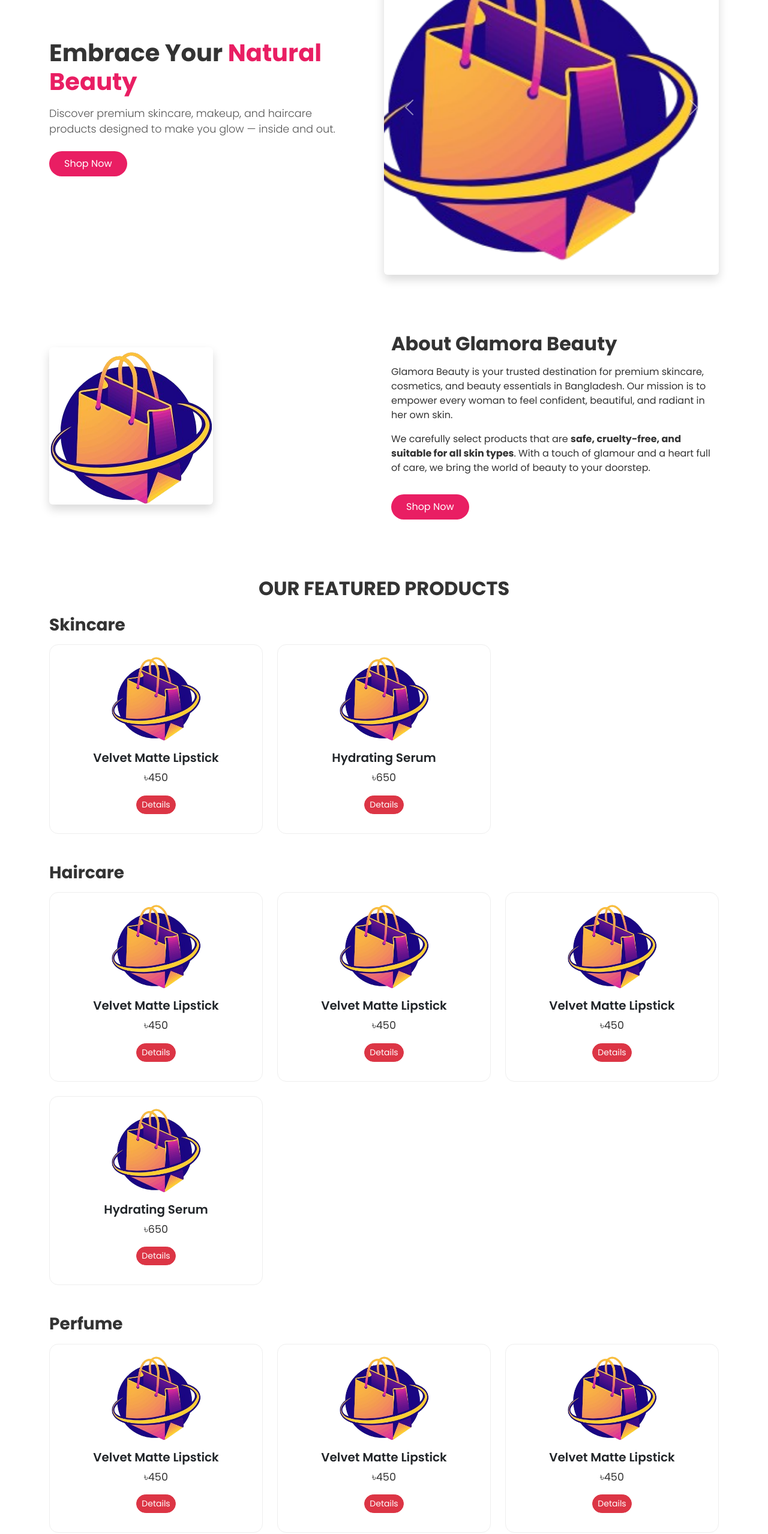
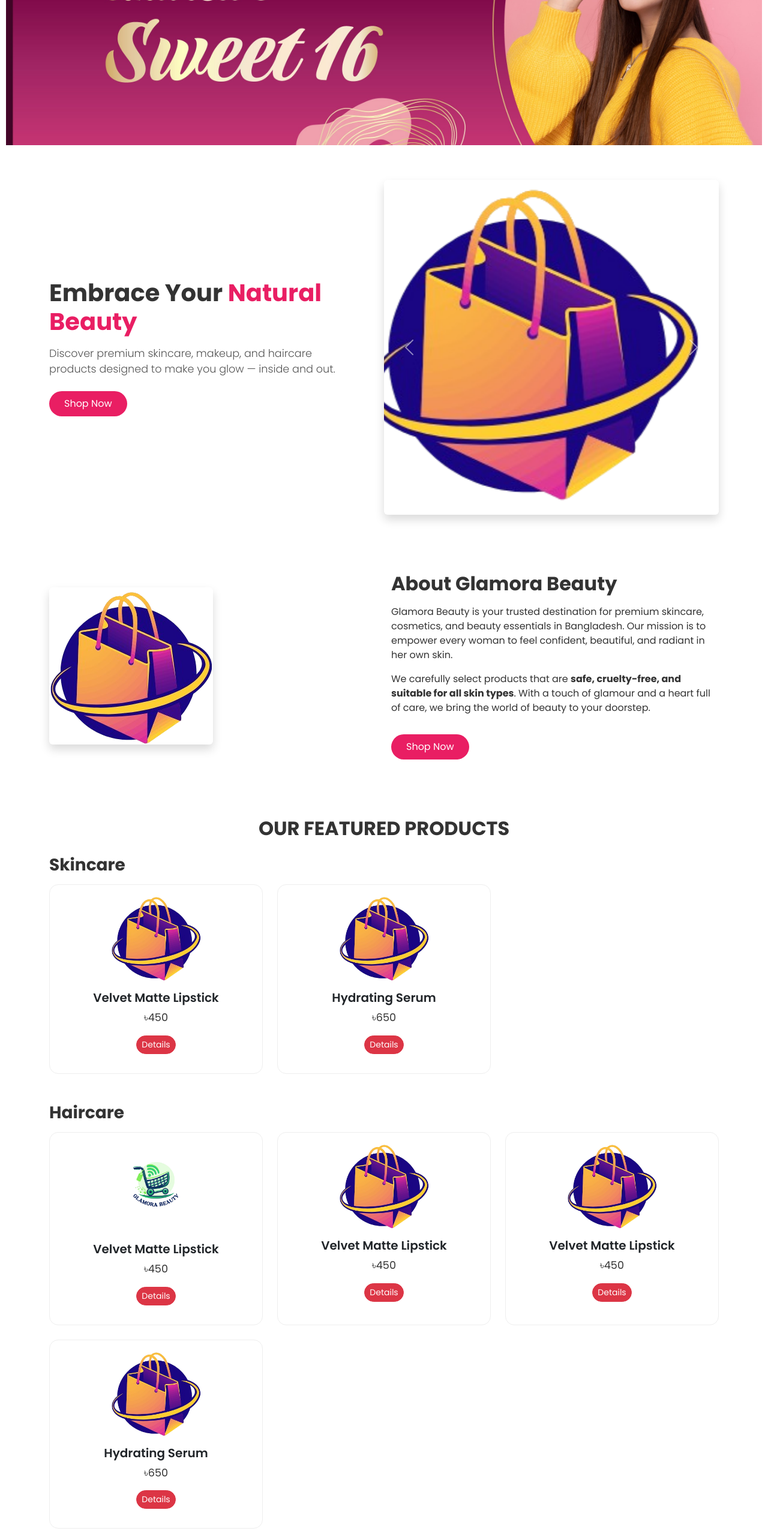
Before and after one commit to Dipto-Kanto-Das/Glamora-Beauty, a plain HTML site: page index.html in a window 1280 px wide. Shown: the part 240-2797 px from the top of the page at 60% size. Drawn offline with nearby package versions, Linux system fonts and the light colour scheme.

Commit message:
Everythig

```diff
--- a/index.html
+++ b/index.html
@@ -42,6 +42,9 @@
   </div>
 </nav>
 
+<div>
+   <img src="./assets/6661962.jpg" alt="" class="product-img">
+</div>
 
   <!-- Login/Register Modal -->
   <div class="modal fade" id="loginModal" tabindex="-1">
@@ -166,7 +169,7 @@
 
       <div class="col-md-4">
         <div class="card product-card h-100 text-center p-3">
-          <img src="./assets/Free-1.png" class="card-img-top mx-auto" alt="Velvet Matte Lipstick" style="max-width: 150px;">
+          <img src="./assets/Bristy 2.png" class="card-img-top mx-auto" alt="Velvet Matte Lipstick" style="max-width: 150px;">
           <div class="card-body">
             <h5 class="card-title">Velvet Matte Lipstick</h5>
             <p class="card-text">৳450</p>
@@ -211,7 +214,7 @@
 
       <div class="col-md-4">
         <div class="card product-card h-100 text-center p-3">
-          <img src="./assets/Free-1.png" class="card-img-top mx-auto" alt="Velvet Matte Lipstick" style="max-width: 150px;">
+          <img src="./assets/Clothes3333 (1).jpg" class="card-img-top mx-auto" alt="Velvet Matte Lipstick" style="max-width: 150px;">
           <div class="card-body">
             <h5 class="card-title">Velvet Matte Lipstick</h5>
             <p class="card-text">৳450</p>
@@ -221,7 +224,7 @@
       </div>
        <div class="col-md-4">
         <div class="card product-card h-100 text-center p-3">
-          <img src="./assets/Free-1.png" class="card-img-top mx-auto" alt="Velvet Matte Lipstick" style="max-width: 150px;">
+          <img src="./assets/Clothes333 (1).jpg" class="card-img-top mx-auto" alt="Velvet Matte Lipstick" style="max-width: 150px;">
           <div class="card-body">
             <h5 class="card-title">Velvet Matte Lipstick</h5>
             <p class="card-text">৳450</p>
@@ -231,7 +234,7 @@
       </div>
        <div class="col-md-4">
         <div class="card product-card h-100 text-center p-3">
-          <img src="./assets/Free-1.png" class="card-img-top mx-auto" alt="Velvet Matte Lipstick" style="max-width: 150px;">
+          <img src="./assets/Clothes-4 (1).jpg" class="card-img-top mx-auto" alt="Velvet Matte Lipstick" style="max-width: 150px;">
           <div class="card-body">
             <h5 class="card-title">Velvet Matte Lipstick</h5>
             <p class="card-text">৳450</p>
@@ -242,7 +245,7 @@
 
       <div class="col-md-4">
         <div class="card product-card h-100 text-center p-3">
-          <img src="./assets/Free-1.png" class="card-img-top mx-auto" alt="Product 2" style="max-width: 150px;">
+          <img src="./assets/Clothes-3 (1).jpg" class="card-img-top mx-auto" alt="Product 2" style="max-width: 150px;">
           <div class="card-body">
             <h5 class="card-title">Hydrating Serum</h5>
             <p class="card-text">৳650</p>
@@ -257,7 +260,7 @@
 
       <div class="col-md-4">
         <div class="card product-card h-100 text-center p-3">
-          <img src="./assets/Free-1.png" class="card-img-top mx-auto" alt="Velvet Matte Lipstick" style="max-width: 150px;">
+          <img src="./assets/beauty-1 (1).jpg" class="card-img-top mx-auto" alt="Velvet Matte Lipstick" style="max-width: 150px;">
           <div class="card-body">
             <h5 class="card-title">Velvet Matte Lipstick</h5>
             <p class="card-text">৳450</p>
@@ -267,7 +270,7 @@
       </div>
        <div class="col-md-4">
         <div class="card product-card h-100 text-center p-3">
-          <img src="./assets/Free-1.png" class="card-img-top mx-auto" alt="Velvet Matte Lipstick" style="max-width: 150px;">
+          <img src="./assets/Beauty & Personal Care-555 (1).jpg" class="card-img-top mx-auto" alt="Velvet Matte Lipstick" style="max-width: 150px;">
           <div class="card-body">
             <h5 class="card-title">Velvet Matte Lipstick</h5>
             <p class="card-text">৳450</p>
@@ -277,7 +280,7 @@
       </div>
        <div class="col-md-4">
         <div class="card product-card h-100 text-center p-3">
-          <img src="./assets/Free-1.png" class="card-img-top mx-auto" alt="Velvet Matte Lipstick" style="max-width: 150px;">
+          <img src="./assets/beauty-2 (1).jpg" class="card-img-top mx-auto" alt="Velvet Matte Lipstick" style="max-width: 150px;">
           <div class="card-body">
             <h5 class="card-title">Velvet Matte Lipstick</h5>
             <p class="card-text">৳450</p>
@@ -287,7 +290,7 @@
       </div>
        <div class="col-md-4">
         <div class="card product-card h-100 text-center p-3">
-          <img src="./assets/Free-1.png" class="card-img-top mx-auto" alt="Velvet Matte Lipstick" style="max-width: 150px;">
+          <img src="./assets/Beauty & Personal Care-555 (1).jpg" class="card-img-top mx-auto" alt="Velvet Matte Lipstick" style="max-width: 150px;">
           <div class="card-body">
             <h5 class="card-title">Velvet Matte Lipstick</h5>
             <p class="card-text">৳450</p>
@@ -298,7 +301,7 @@
 
       <div class="col-md-4">
         <div class="card product-card h-100 text-center p-3">
-          <img src="./assets/Free-1.png" class="card-img-top mx-auto" alt="Product 2" style="max-width: 150px;">
+          <img src="./assets/Beauty & Personal Care-5555 (1).jpg" class="card-img-top mx-auto" alt="Product 2" style="max-width: 150px;">
           <div class="card-body">
             <h5 class="card-title">Hydrating Serum</h5>
             <p class="card-text">৳650</p>
--- a/style.css
+++ b/style.css
@@ -53,3 +53,26 @@ footer{ background:#f8f9fa; color:#555; text-align:center; padding:20px 0; font-
   margin: 0 auto;
   display: block;
 }
+
+ .product-img {
+    display: block;
+    width: 100%;
+    height: 400px;
+    object-fit: cover;
+    border-radius: 10px;
+    padding: 10px;
+  }
+
+  /* 📱 For smaller devices */
+  @media (max-width: 768px) {
+    .product-img {
+      height: 250px;
+      padding: 5px;
+    }
+  }
+
+  @media (max-width: 480px) {
+    .product-img {
+      height: 200px;
+    }
+  }
```
Also changed, not shown: shop.html (+5 -0 lines), assets/6661962.jpg (added), assets/Banner-fastion (1).jpg (added), assets/Banner.png (added), assets/Beauty & Personal Care-55 (1).jpg (added), assets/Beauty & Personal Care-555 (1).jpg (added), assets/Beauty & Personal Care-5555 (1).jpg (added), assets/Clothes-3 (1).jpg (added), assets/Clothes-4 (1).jpg (added), assets/Clothes333 (1).jpg (added), assets/Clothes3333 (1).jpg (added), assets/Clothes33333 (1).jpg (added), assets/beauty-1 (1).jpg (added), assets/beauty-2 (1).jpg (added), 1 more files.
